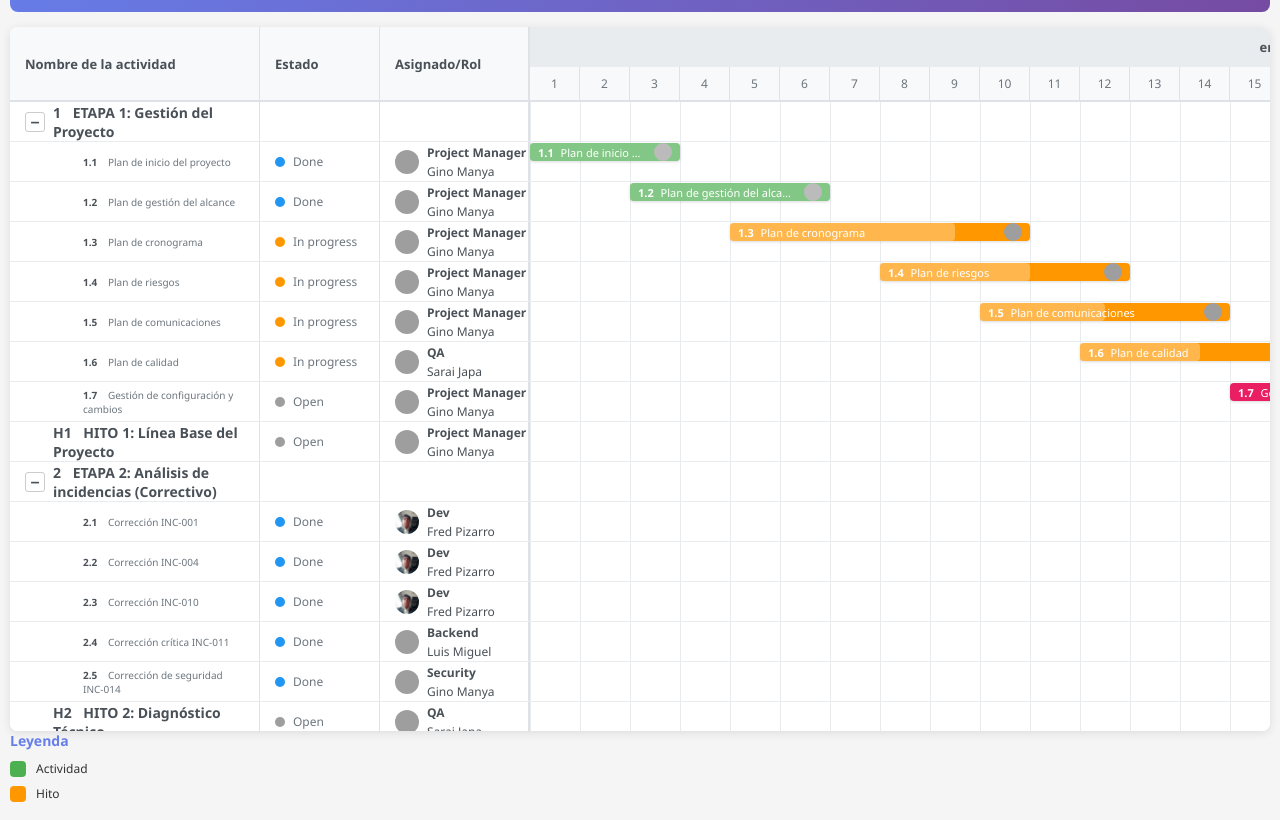
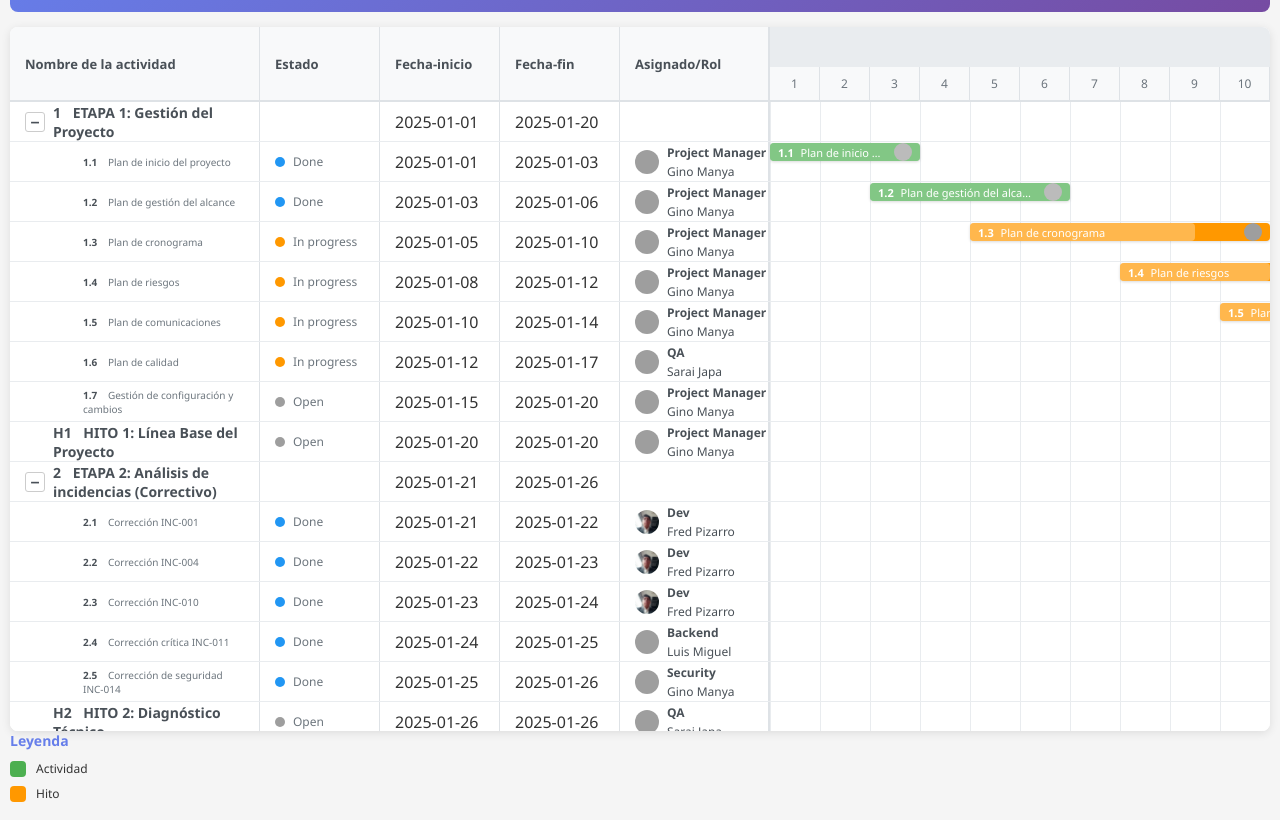
Before and after one commit to ProjectsZ/Diagrama-gantt, a website with bundled scripts: page index.html in a window 1280 px wide. Shown: the part 61-881 px from the top of the page. Built offline with nearby package versions, Linux system fonts and the light colour scheme; grey boxes are pictures that could not be loaded.

Commit message:
Fixed: date init and final

```diff
--- a/src/gantt.ts
+++ b/src/gantt.ts
@@ -149,10 +149,21 @@ class GanttChart {
         statusHeader.textContent = 'Estado';
         sidebar.appendChild(statusHeader);
 
+        const datesHeader = document.createElement('div');
+        datesHeader.className = 'gantt-sidebar-header fecha';
+        datesHeader.textContent = 'Fecha-inicio';
+        sidebar.appendChild(datesHeader);
+
+        const datesHeader2 = document.createElement('div');
+        datesHeader2.className = 'gantt-sidebar-header fecha';
+        datesHeader2.textContent = 'Fecha-fin';
+        sidebar.appendChild(datesHeader2);
+
         const assignedHeader = document.createElement('div');
         assignedHeader.className = 'gantt-sidebar-header';
         assignedHeader.textContent = 'Asignado/Rol';
         sidebar.appendChild(assignedHeader);
+
 
         header.appendChild(sidebar);
 
@@ -318,7 +329,17 @@ class GanttChart {
             statusCol.appendChild(estadoText);
         }
 
-        // Columna 3: Assigned
+        // Columna 3: Fecha de inicio
+        const startCol = document.createElement('div');
+        startCol.className = 'gantt-status-col gantt-start-col';
+        startCol.textContent = actividad.fechaInicio;
+
+        // Columna 4: Fecha de fin
+        const endCol = document.createElement('div');
+        endCol.className = 'gantt-status-col gantt-end-col';
+        endCol.textContent = actividad.fechaFin;
+
+        // Columna 5: Assigned
         const assignedCol = document.createElement('div');
         assignedCol.className = 'gantt-assigned-col';
 
@@ -355,6 +376,8 @@ class GanttChart {
 
         sidebar.appendChild(taskNameCol);
         sidebar.appendChild(statusCol);
+        sidebar.appendChild(startCol);
+        sidebar.appendChild(endCol);
         sidebar.appendChild(assignedCol);
         row.appendChild(sidebar);
 
--- a/styles.css
+++ b/styles.css
@@ -80,7 +80,7 @@ header h1 {
 /* Sidebar Header Container */
 .gantt-sidebar-header-container {
     display: flex;
-    width: 520px;
+    width: 760px;
     background: #f8f9fa;
     border-right: 2px solid #dee2e6;
     position: sticky;
@@ -113,6 +113,11 @@ header h1 {
     flex: 1;
     min-width: 130px;
     border-right: none;
+}
+
+.gantt-sidebar-header.fecha {
+    width: 120px;
+    flex-shrink: 0;
 }
 
 /* Timeline Header */
@@ -189,7 +194,7 @@ header h1 {
 /* Sidebar Row */
 .gantt-sidebar-row {
     display: flex;
-    width: 520px;
+    width: 760px;
     border-right: 2px solid #dee2e6;
     position: sticky;
     left: 0;
```
